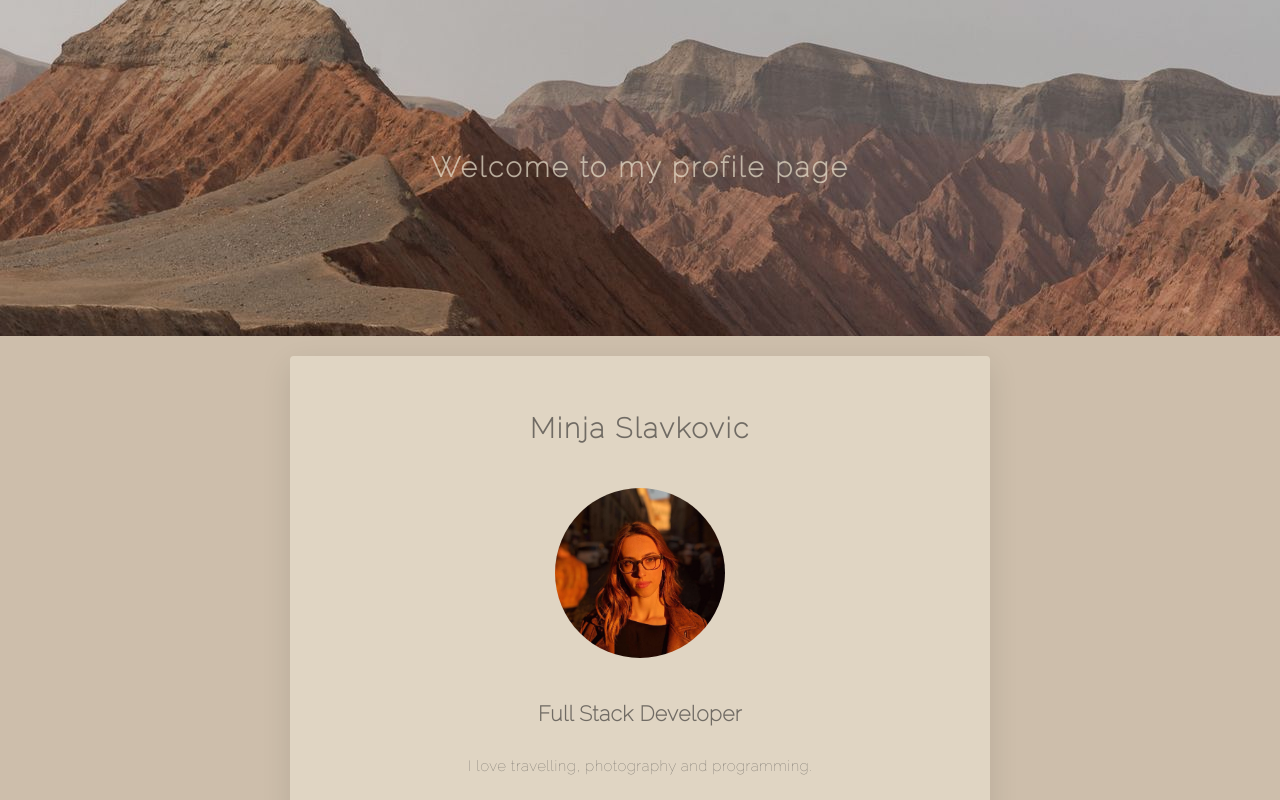
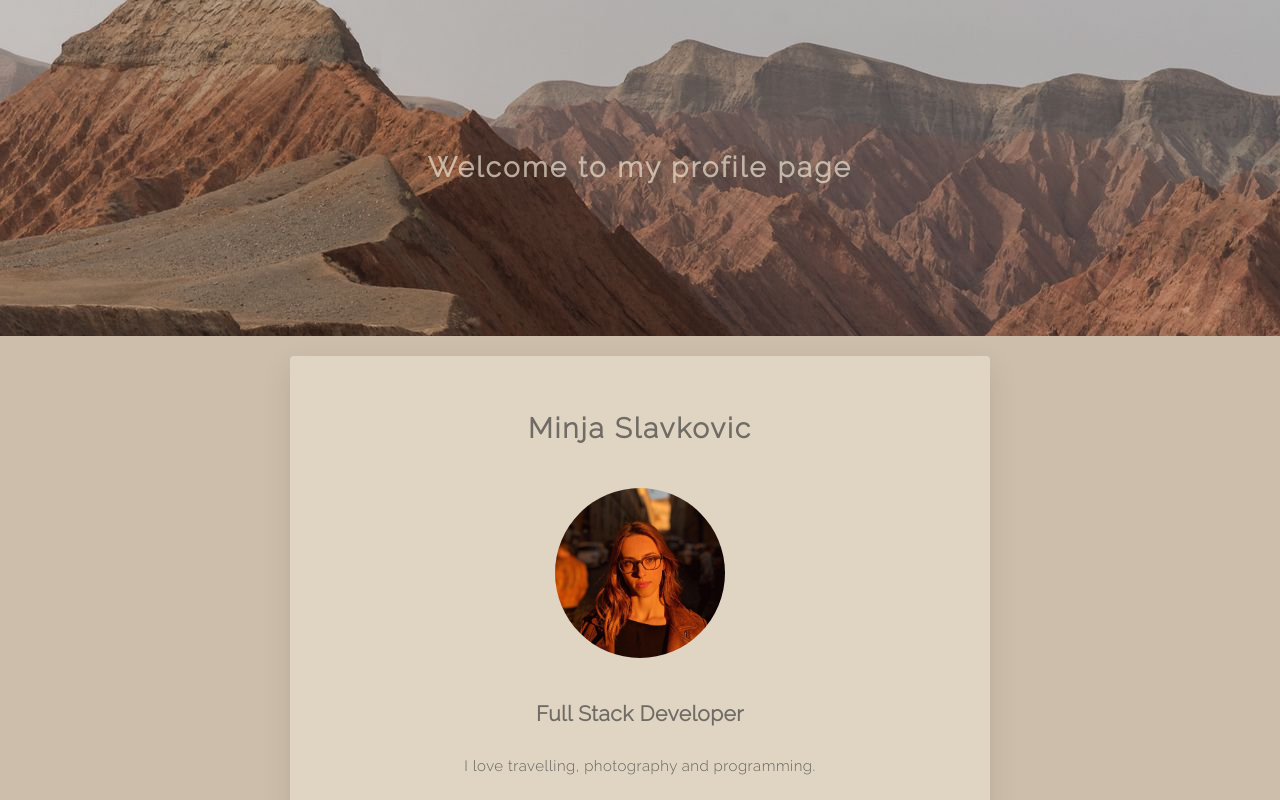
Before and after one commit to minjaslavkovic/my-profile-page, a plain HTML site: page index.html in a window 1280 px wide. Shown: the top 800 px of the page. Drawn offline with Linux system fonts and the light colour scheme.

Commit message:
Changing font

```diff
--- a/index.html
+++ b/index.html
@@ -7,7 +7,7 @@
   <link rel="stylesheet" href="style.css">
   <link rel="preconnect" href="https://fonts.googleapis.com">
   <link rel="preconnect" href="https://fonts.gstatic.com" crossorigin>
-  <link href="https://fonts.googleapis.com/css2?family=Raleway:wght@100&family=Roboto:wght@100&family=Space+Mono&display=swap" rel="stylesheet">
+  <link href="https://fonts.googleapis.com/css2?family=Raleway:wght@300&display=swap" rel="stylesheet">
   <link rel="stylesheet" href="https://cdnjs.cloudflare.com/ajax/libs/font-awesome/6.0.0-beta3/css/all.min.css">
 
   <title>My profile</title>
--- a/style.css
+++ b/style.css
@@ -4,7 +4,6 @@ body {
   font-size: 15px;
   line-height: 1.4;
   color: #66635e;
-  font-weight: lighter;
   margin: 0;
   letter-spacing: 0.5px;
 }
```
